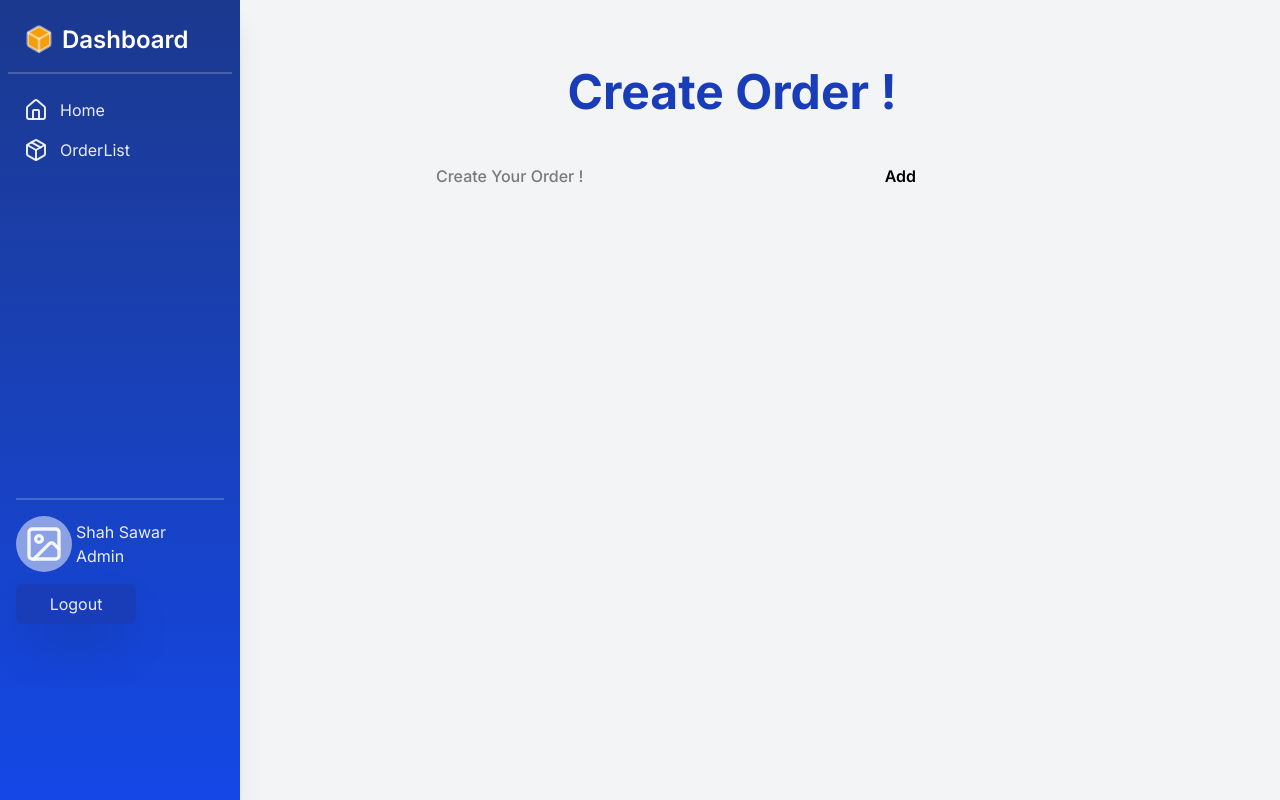
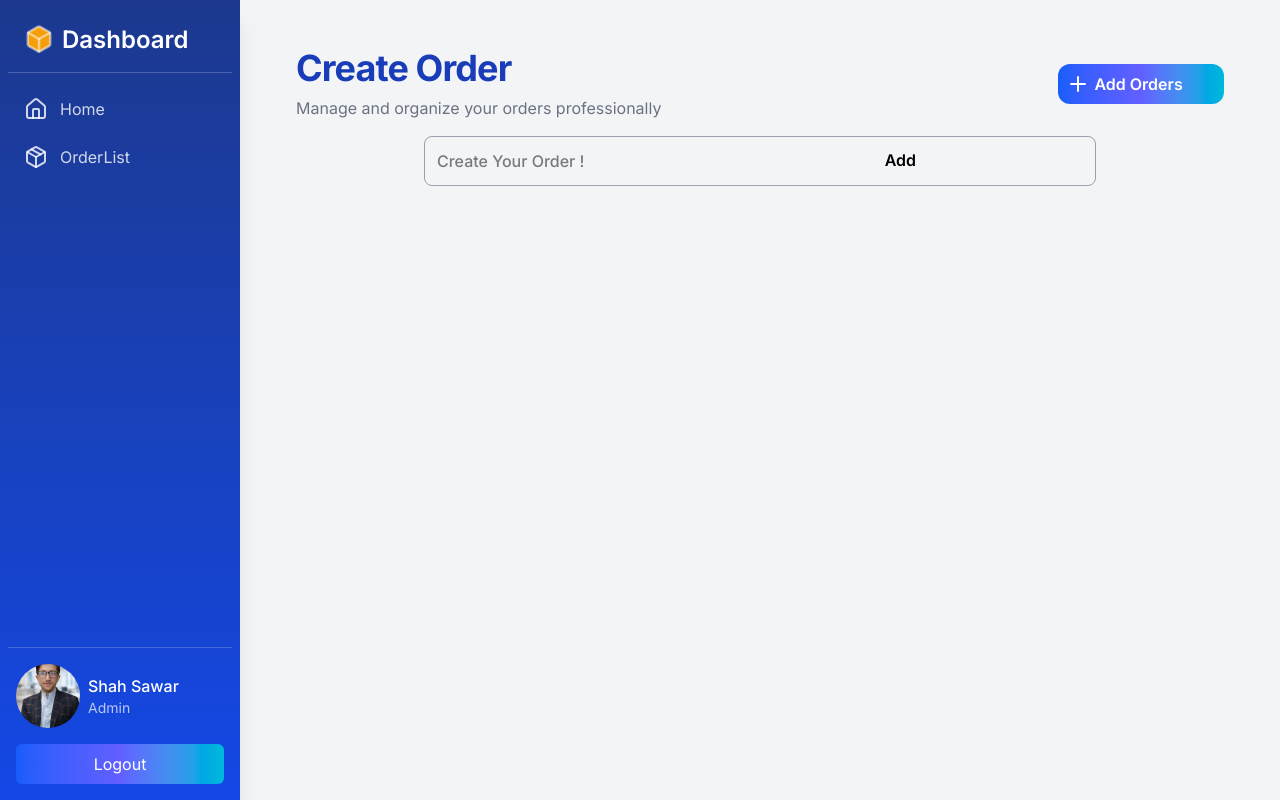
Before and after one commit to sskhan999999999999-spec/Dashboard, a Next.js app: page /Dashboard/Createorder in a window 1280 px wide. Built offline with nearby package versions, Linux system fonts and the light colour scheme.

Commit message:
changes in sidebar page

```diff
--- a/src/app/Dashboard/AccessForm/page.jsx
+++ b/src/app/Dashboard/AccessForm/page.jsx
@@ -3,11 +3,12 @@ import SignupUser from '@/app/components/SignupUser'
 import { createUserStore } from '@/app/store/CreateUserStore'
 import UserStore from '@/app/store/Userstore'
 import { Eye, EyeOff, Plus } from 'lucide-react'
-import React, { useState } from 'react'
+import React, { useRef, useState } from 'react'
 import toast, { Toaster } from 'react-hot-toast'
 
 
 function page() {
+     const inputref = useRef(null)
      const addUser = createUserStore.getState().addUser
      const clearUser = createUserStore.getState().clearuser
      const users = createUserStore.getState().users
@@ -56,7 +57,9 @@ function page() {
      console.log(users);
 
 
-
+    function handleFocus(){
+      inputref.current.focus()
+    }
 
 
 
@@ -65,7 +68,7 @@ function page() {
     <div>
       <div className='flex justify-between gap-2 items-center'>
       <h1 className='text-blue-900 text-4xl w-full  font-bold border-b-2 border-b-black/10 py-4 '>User Form</h1>
-      <div className='bg-blue-700 rounded-xl text-white p-2 px-4  w-40 '>
+      <div className='bg-linear-to-r from-blue-600 via-indigo-500 to-cyan-500 rounded-xl text-white p-2 px-4  w-40 ' onClick={handleFocus}>
        <button className='flex gap-1'><Plus/> Add User</button>
       </div>
       </div>
@@ -80,6 +83,7 @@ function page() {
         <label htmlFor="">Name <span className='text-blue-400'>*</span></label>
         <input type="text"
            value={userAccess.name}
+           ref={inputref}
            name='name'
            onChange={handleChange}
            className=' w-full max-w-2xl p-2 rounded-lg outline-blue-400 border border-black/30'
@@ -107,7 +111,7 @@ function page() {
             className='w-full max-w-2xl p-2 rounded-lg outline-blue-400 border border-black/30'
             placeholder='Enter Password' />
           <span className='absolute   right-3 top-8' onClick={()=>setHidePass(!hidePass)}>
-          {hidePass ?<EyeOff/>:<Eye/> }
+         {userAccess.password .length > 0 && (hidePass ?<EyeOff/>:<Eye/> )}
           </span>
 
         </div>
--- a/src/app/Dashboard/Createorder/page.jsx
+++ b/src/app/Dashboard/Createorder/page.jsx
@@ -1,10 +1,12 @@
 "use client";
-import React, { useState } from "react";
+import React, { useRef, useState } from "react";
 import { useOrderStore } from "@/app/store/store";
-import { useSearchParams } from "next/navigation";
-import { Flag, MoreHorizontal, MoreVertical } from "lucide-react";
+import locked from "../../../../public/locked.png";
+import Image from "next/image";
+import { Plus } from "lucide-react";
 
 function Createorder() {
+  const inputRef = useRef(null)
   const createOrder = useOrderStore((s) => s.createOrder);
   const orderList = useOrderStore((s) => s.orderList);
   const setCreateOrder = useOrderStore((s) => s.setCreateOrder);
@@ -12,6 +14,7 @@ function Createorder() {
   const removeOrder = useOrderStore((s) => s.removeOrder);
   const [modal, setModal] = useState(false);
   const [radio, setRadio] = useState("For Admin");
+
 
   function handleAddOrder(e) {
     e.preventDefault();
@@ -24,22 +27,37 @@ function Createorder() {
       setModal(false);
     }, 500);
   }
-
+  function handleFocus(){
+    inputRef.current.focus()
+  }
 
   return (
-    <div className=' h-full  p-4 sm:pb-20'>
-      <h1 className='md:text-center sm:text-end text-center sm:mr-14 text-blue-800 p-5 font-bold text-2xl sm:text-5xl'>
-        Create Order !
+    <div className=' h-full  p-4 '>
+      <div className="flex justify-between items-center gap-2">
+      <div className="w-full">
+      <h1 className='text-4xl font-bold text-blue-800  tracking-tight mb-2'>
+        Create Order
       </h1>
+
+      <p className=' text-gray-500  '>
+        Manage and organize your orders professionally
+      </p>
+      </div>
+      <div className="bg-linear-to-r from-blue-600 via-indigo-500 to-cyan-500 p-2 text-white w-50 h-10 rounded-xl flex items-center gap-1 font-semibold" onClick={handleFocus}>
+        <Plus/>
+        <p>Add Orders</p>
+      </div>
+      </div>
       <form
         onSubmit={handleAddOrder}
         className='flex relative items-center sm:justify-end md:justify-center p-4'
       >
         <input
           type='text'
+          ref={inputRef}
           value={createOrder}
           onChange={(e) => setCreateOrder(e.target.value)}
-          className='w-full sm:max-w-md lg:max-w-2xl p-3 bg-gray-100 focus:bg-gray-200 rounded-lg focus:outline outline-gray-300 placeholder:font-medium'
+          className='w-full sm:max-w-md lg:max-w-2xl p-3  border border-gray-400 rounded-lg  focus:outline-blue-300  placeholder:font-medium'
           placeholder='Create Your Order !'
         />
         <span
@@ -54,24 +72,25 @@ function Createorder() {
           className={
             orderList.length < 1
               ? "hidden"
-              : `flex flex-col text-2xl p-4 h-110 overflow-auto hide-scrollbar bg-gray-300 w-full sm:max-w-2xl lg:max-w-5xl rounded-xl`
+              : `flex flex-col text-2xl p-4 h-120 overflow-auto hide-scrollbar bg-gray-300 w-full sm:max-w-2xl lg:max-w-5xl rounded-xl px-8`
           }
         >
           {orderList.map((order, index) => (
             <div
               key={index}
-              className='flex justify-between mt-3 gap-3 items-start'
+              className='flex justify-between mt-3 gap-3 items-start bg-gray-200 rounded-xl p-2 px-4 hover:scale-105 duration-300 border border-gray-300 shadow-xl '
             >
               <span className='flex-1 min-w-0 wrap-break-word'>
                 {order.text}
               </span>
               <div className='flex gap-2 items-center'>
-                <p className='text-sm ' id={index}>
+                <Image src={locked} alt='lock' width={20} height={20} />
+                <p className='text-sm flex gap-1 items-center ' id={index}>
                   {order.type}
                 </p>
                 <button
                   onClick={() => removeOrder(index)}
-                  className='p-1.5 px-3 rounded-lg font-semibold cursor-pointer text-[15px] bg-blue-600 hover:bg-red-500 duration-300  text-white'
+                  className='p-1.5 px-3 rounded-lg font-semibold cursor-pointer text-[15px] bg-red-500 hover:bg-red-600 duration-300  text-white'
                 >
                   Delete
                 </button>
--- a/src/app/components/Sidebar.jsx
+++ b/src/app/components/Sidebar.jsx
@@ -1,82 +1,114 @@
 "use client";
-import React, { useEffect, useState } from 'react';
-import { usePathname, useRouter } from 'next/navigation';
-import Navbar from './Navbar';
-import Link from 'next/link';
-import UserStore from '../store/Userstore';
-import { Accessibility,BoxIcon, Box, Home, List, ListCheckIcon, ListChevronsUpDownIcon, LockIcon, LockKeyholeIcon, Package, Image, LucideImages, ImageUpscale, ImageDownIcon, ImageIcon } from 'lucide-react';
-import { createUserStore } from '../store/CreateUserStore';
-
+import React, { useEffect, useState } from "react";
+import { usePathname, useRouter } from "next/navigation";
+import Link from "next/link";
+import UserStore from "../store/Userstore";
+import { BoxIcon, Home, List, LockKeyholeIcon, Package } from "lucide-react";
+import { createUserStore } from "../store/CreateUserStore";
+import Image from "next/image";
+import img from "../../../public/shahsawar.jpeg";
 
 function SideBar() {
   const router = useRouter();
-  const user = UserStore.getState().user
-  const pathName = usePathname()
-  const [mounted,setMounted] = useState(false)
-  const logout = UserStore.getState().logout
-  const users = createUserStore.getState().Users
-  useEffect(()=>{
-    setMounted(true)
-  },[])
+  const user = UserStore.getState().user;
+  const pathName = usePathname();
+  const [mounted, setMounted] = useState(false);
+  const logout = UserStore.getState().logout;
+  const users = createUserStore.getState().Users;
 
-  if(!mounted) return null
+  useEffect(() => {
+    setMounted(true);
+  }, []);
 
-console.log(user?.email);
-function handleLogout (){
-  logout()
-  router.replace("/auth/Login")
-}
+  if (!mounted) return null;
 
-const roles = users
-  ?.filter(user => user && typeof user === 'object' && user.role !== undefined)
-  .map(user => user.role || 'No Role'); // Agar role empty string "" hai to 'No Role' dikhayega
+  function handleLogout() {
+    logout();
+    router.replace("/auth/Login");
+  }
 
-console.log(users?.role);
-
-
-   const isActive = (path)=>
-        pathName === path? "bg-white/50 text-gray-900   p-2 decoration-none px-4 flex gap-3  duration-200 transition-all w-55 h-fit rounded-lg " : "bg-none text-center flex gap-3 text-gray-white p-2 px-4 "
+  const isActive = (path) =>
+    pathName === path
+      ? "bg-white/50 text-gray-900 p-2 px-4 flex gap-3 duration-200 transition-all w-55 rounded-lg"
+      : "flex gap-3 p-2 px-4 text-white/80 hover:bg-white/10 rounded-lg duration-200";
 
   return (
-    <div className="w-60 max-h-full  h-screen sticky left-0 text-white/90  bg-linear-to-b from-blue-900 to-blue-700 flex-col justify-center    shadow-xl z-40 p-2">
-      <div className='p-4 px-4 flex gap-2 border-b-2 border-b-white/20 '>
-        <span className='text-amber-500  '><BoxIcon fill='#f59e0b' stroke='white' strokeOpacity={0.5} height={30} width={30}/></span>
-        <h1 className='text-white  text-2xl font-semibold'> Dashboard</h1>
+    <div className="w-60 h-screen sticky left-0 text-white bg-linear-to-b from-blue-900 to-blue-700 flex flex-col justify-between shadow-xl z-40 p-2 pb-4">
+      <div>
+        <div className="p-4 flex gap-2 border-b border-white/20">
+          <span className="text-amber-500">
+            <BoxIcon
+              fill="#f59e0b"
+              stroke="white"
+              strokeOpacity={0.5}
+              height={30}
+              width={30}
+            />
+          </span>
+          <h1 className="text-white text-2xl font-semibold">Dashboard</h1>
+        </div>
+
+        <div className="mt-4 space-y-2">
+          <li className="list-none">
+            <Link href="/Dashboard/Home" className={isActive("/Dashboard/Home")}>
+              <Home /> Home
+            </Link>
+          </li>
+
+          {user?.email === "super@gmail.com" && (
+            <li className="list-none">
+              <Link
+                href="/Dashboard/Createorder"
+                className={isActive("/Dashboard/Createorder")}
+              >
+                <List /> CreateOrder
+              </Link>
+            </li>
+          )}
+
+          <li className="list-none">
+            <Link
+              href="/Dashboard/Orderlist"
+              className={isActive("/Dashboard/Orderlist")}
+            >
+              <Package /> OrderList
+            </Link>
+          </li>
+
+          {user?.email === "super@gmail.com" && (
+            <li className="list-none">
+              <Link
+                href="/Dashboard/AccessForm"
+                className={isActive("/Dashboard/AccessForm")}
+              >
+                <LockKeyholeIcon /> AccessForm
+              </Link>
+            </li>
+          )}
+        </div>
       </div>
-      <div className='mt-4 text-center'>
-        <li className='list-none  '>
-          <Link href="/Dashboard/Home" className={isActive("/Dashboard/Home")}><Home/>  Home </Link>
-        </li>
-        {user?.email === "super@gmail.com"   && (<li className='list-none  '>
-          <Link href="/Dashboard/Createorder" className={isActive("/Dashboard/Createorder")}><List/> CreateOrder </Link>
-        </li>)}
 
-        <li className='list-none '>
-          <Link href='/Dashboard/Orderlist' className={isActive("/Dashboard/Orderlist")}><Package/> OrderList</Link>
-        </li>
-        {user?.email === "super@gmail.com"  && <li className='list-none '>
-          <Link href='/Dashboard/AccessForm' className={isActive("/Dashboard/AccessForm")}><LockKeyholeIcon/> AccessForm</Link>
-        </li>}
-      </div>
-      <div className='mt-80  p-2  w-full'>
+      <div className="border-t border-white/20 pt-4 px-2">
+        <div className="flex items-center gap-2 w-full">
+          <Image
+            src={img}
+            alt="img"
+            className="object-cover h-16 w-16 rounded-full"
+          />
 
-      <div>
-        <div className='flex  items-center gap-1 border-t-2 border-t-white/20 pt-4 w-full '>
-        <div className='bg-white/50 p-2 rounded-4xl'>
-            <ImageIcon height={40} width={40}/>
-            </div>
-          <div className=''>
-        <p>Shah Sawar</p>
-        <p>Admin</p>
+          <div className="">
+            <p className="font-medium">Shah Sawar</p>
+            <p className="text-sm text-white/70">Admin</p>
           </div>
         </div>
 
-        <div className='shadow-2xl p-2 px-4 bg-blue-800 duration-200 mt-3 rounded-md w-30 text-center hover:bg-blue-900/80 ' onClick={handleLogout}>
-        <button >Logout</button>
+        <div
+          onClick={handleLogout}
+          className="mt-4 cursor-pointer bg-linear-to-r from-blue-600 via-indigo-500 to-cyan-500 hover:from-blue-700 hover:via-indigo-600 hover:to-cyan-600 duration-200 p-2 rounded-md text-center"
+        >
+          Logout
+        </div>
       </div>
-      </div>
-      </div>
-
     </div>
   );
 }
```
Also changed, not shown: src/app/Dashboard/Home/page.jsx (+8 -8 lines), src/app/page.jsx (+3 -5 lines), public/locked.png (added), public/shahsawar.jpeg (added).
